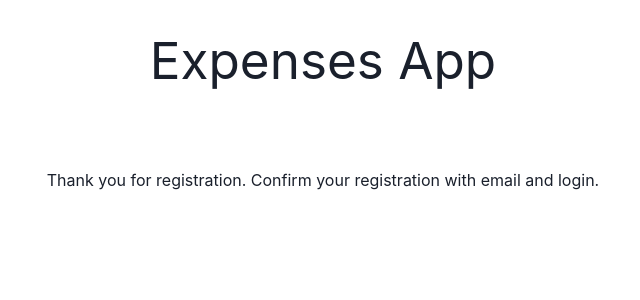
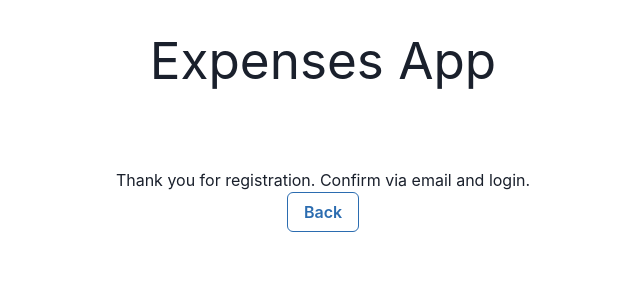
Before and after one commit to magdalsen/epenses-app, a React app: page /confirm in a window 1280 px wide. Shown: the top 300 px of the page, without its empty margins (317-957 px from the left). Built offline with nearby package versions, Linux system fonts and the light colour scheme; no server answers; the HTML template or start-up script is replaced by a standard one.

Commit message:
add express fixes

```diff
--- a/package.json
+++ b/package.json
@@ -18,7 +18,7 @@
     "@emotion/react": "^11.11.4",
     "@emotion/styled": "^11.11.0",
     "@hookform/resolvers": "^3.3.2",
-    "@supabase/supabase-js": "^2.38.5",
+    "@supabase/supabase-js": "^2.39.8",
     "@tanstack/react-query": "^5.14.1",
     "@tanstack/react-query-devtools": "^5.14.1",
     "cjs": "^0.0.11",
--- a/server.cjs
+++ b/server.cjs
@@ -2,7 +2,6 @@ require('dotenv').config();
 const express = require('express');
 const cors = require('cors');
 const app = express();
-// const calculateDateForEachMonth = require('./src/components/utils/utils.ts');
 const port = process.env.PORT;
 const supabaseUrl = process.env.VITE_URL;
 const supabaseKey = process.env.VITE_KEY;
@@ -22,7 +21,7 @@ app.use(cors({
   credentials: true,
 }));
 
-// Żądania, które pobierają dane z bazy Supabase
+// Żądania, które komunikują się z bazą Supabase
 app.get('/expenses/:userId', async (req, res) => {
   try {
     const userId = req.params.userId;
--- a/src/api/api.ts
+++ b/src/api/api.ts
@@ -24,7 +24,7 @@ export const addUser = async (values:SignupData, toggleAlertSuccess: { (alert: s
       }
 }
 
-export const addUserToTable = async (values: any, data: any, toggleAlertError: { (alert: string): void; (arg0: string): void; (arg0: string): void; }, toggleAlertSuccess: ((arg0: string) => void)) => {
+export const addUserToTable = async (values: SignupData, data: { user: { id: string } }, toggleAlertError: { (alert: string): void; (arg0: string): void; (arg0: string): void; }, toggleAlertSuccess: ((arg0: string) => void)) => {
     try {
                 const response = await fetch('http://localhost:8000/addUser', {
                   method: 'POST',
@@ -68,8 +68,6 @@ export const loginUser = async (values:LoginData, toggleAlertSuccess: { (alert:
             toggleAlertSuccess(`Hello ${email}!`);
             return data
         }
-        // toggleAlertSuccess(`Hello ${email}!`);
-        // return data
       } catch (error) {
         console.error('Error fetching data:', error);
         toggleAlertError(`Some error occured: ${error}. Please contact with administrator.`);
@@ -83,7 +81,7 @@ export const fetchDataByRow = async (userId: string, toggleAlertError: { (alert:
         throw new Error('Network response was not ok');
       }
 
-      return response.json(); // data from server
+      return response.json();
 
     } catch (error) {
       console.error('Error fetching data:', error);
@@ -206,7 +204,7 @@ export const handleDelete = async (productLabel: string, toggleAlertSuccess: { (
           throw new Error('Network response was not ok');
         }
         toggleAlertSuccess('Data deleted!');
-        return response.json(); // data from server
+        return response.json();
 
       } catch (error) {
         console.error('Error fetching data:', error);
--- a/src/components/ConfirmPage.tsx
+++ b/src/components/ConfirmPage.tsx
@@ -1,9 +1,19 @@
 import style from './ConfirmPage.module.css';
+import { Link } from 'react-router-dom';
+import { ConfirmButton } from './common/Buttons';
+import { buttonData } from './constans/constans';
 
 export const ConfirmPage = () => {
     return (
-        <div className={style.confirmBox}>
-            Thank you for registration. Confirm your registration with email and login.
-        </div>
+        <>
+            <div className={style.confirmBox}>
+                Thank you for registration. Confirm via email and login.
+            </div>
+            <div>
+                <Link to={'/'}>
+                    <ConfirmButton value={buttonData.backButton} />
+                </Link>
+            </div>
+        </>
     )
 }
```
Also changed, not shown: 1 other file (tests, documents, lock files or other folders).
